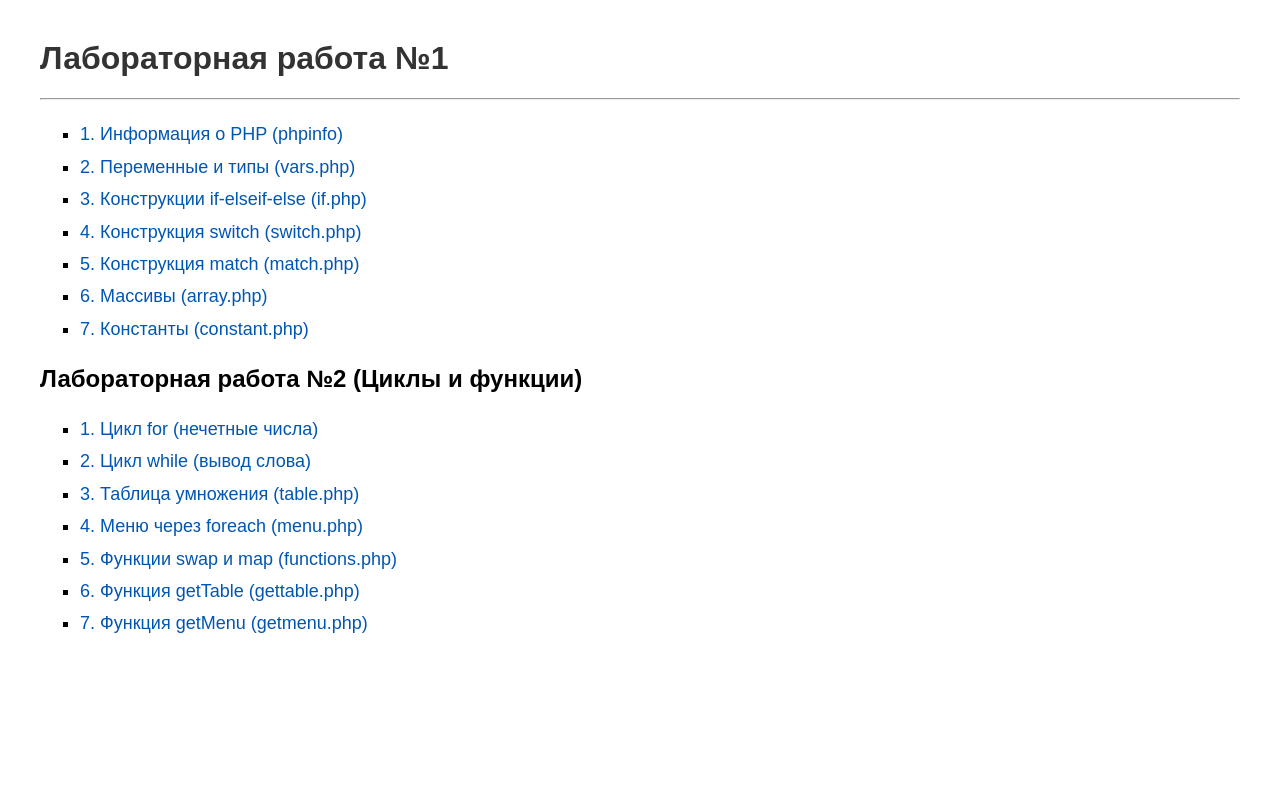
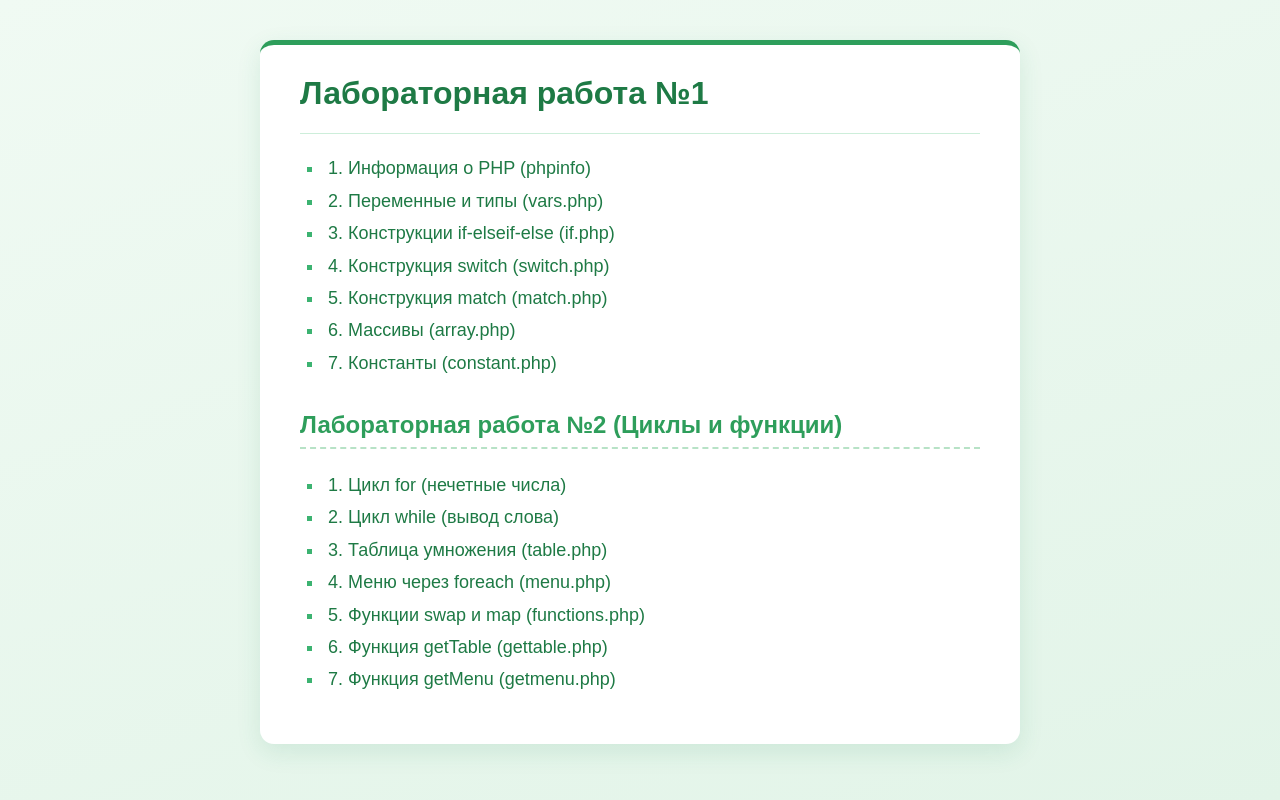
Before and after one commit to villjok/php, a PHP site: page / in a window 1280 px wide. Run offline with PHP 8.4, Linux system fonts and the light colour scheme.

Commit message:
Update index.php

```diff
--- a/index.php
+++ b/index.php
@@ -1,17 +1,79 @@
+<?php declare(strict_types=1); ?>
 <!DOCTYPE html>
 <html lang="ru">
 <head>
     <meta charset="UTF-8">
     <title>Лабораторная работа №1 - Лера</title>
     <style>
-        body { font-family: Arial, sans-serif; margin: 40px; }
-        h1 { color: #333; }
-        ul { list-style-type: square; font-size: 18px; line-height: 1.8; }
-        a { color: #0056b3; text-decoration: none; }
-        a:hover { text-decoration: underline; }
+        * {
+            box-sizing: border-box;
+        }
+
+        body {
+            font-family: Arial, sans-serif;
+            margin: 0;
+            padding: 40px 20px;
+            background: linear-gradient(160deg, #f0faf3 0%, #e2f4e8 100%);
+            min-height: 100vh;
+            color: #234030;
+        }
+
+        .container {
+            max-width: 760px;
+            margin: 0 auto;
+            background: #ffffff;
+            border-radius: 14px;
+            padding: 30px 40px;
+            box-shadow: 0 8px 24px rgba(34, 139, 87, 0.12);
+            border-top: 5px solid #2e9e5b;
+        }
+
+        h1 {
+            color: #1e7a45;
+            margin-top: 0;
+        }
+
+        h2 {
+            color: #2e9e5b;
+            border-bottom: 2px dashed #b7e2c6;
+            padding-bottom: 8px;
+            margin-top: 32px;
+        }
+
+        hr {
+            border: none;
+            height: 1px;
+            background: #cdeeda;
+            margin: 16px 0;
+        }
+
+        ul {
+            list-style-type: square;
+            font-size: 18px;
+            line-height: 1.8;
+            padding-left: 24px;
+        }
+
+        li::marker {
+            color: #3cb371;
+        }
+
+        a {
+            color: #1e7a45;
+            text-decoration: none;
+            padding: 2px 4px;
+            border-radius: 4px;
+            transition: background 0.2s, color 0.2s;
+        }
+
+        a:hover {
+            background: #d8f3e2;
+            text-decoration: underline;
+        }
     </style>
 </head>
 <body>
+    <div class="container">
         <h1>Лабораторная работа №1</h1>
         <hr>
         <ul>
@@ -34,5 +96,6 @@
             <li><a href="lab2/gettable.php">6. Функция getTable (gettable.php)</a></li>
             <li><a href="lab2/getmenu.php">7. Функция getMenu (getmenu.php)</a></li>
         </ul>
+    </div>
 </body>
 </html>
```
Lines whose indentation alone changed are shown as unchanged.
